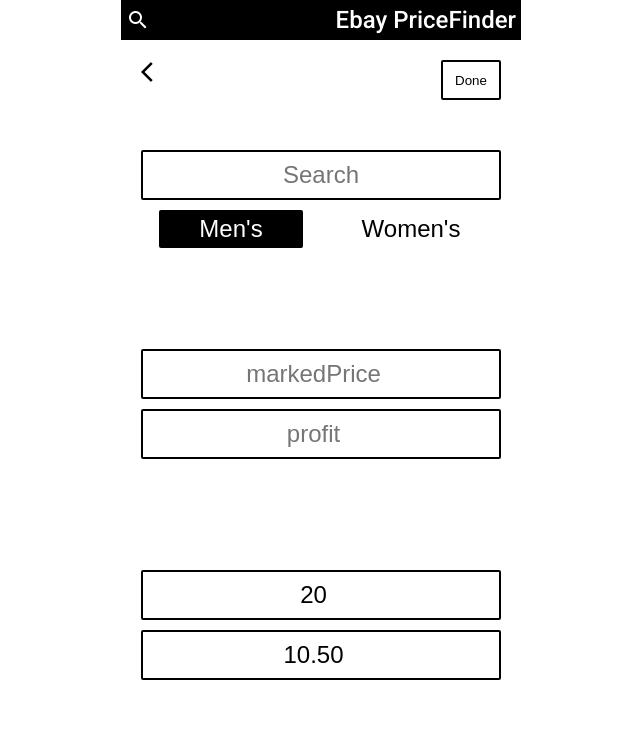
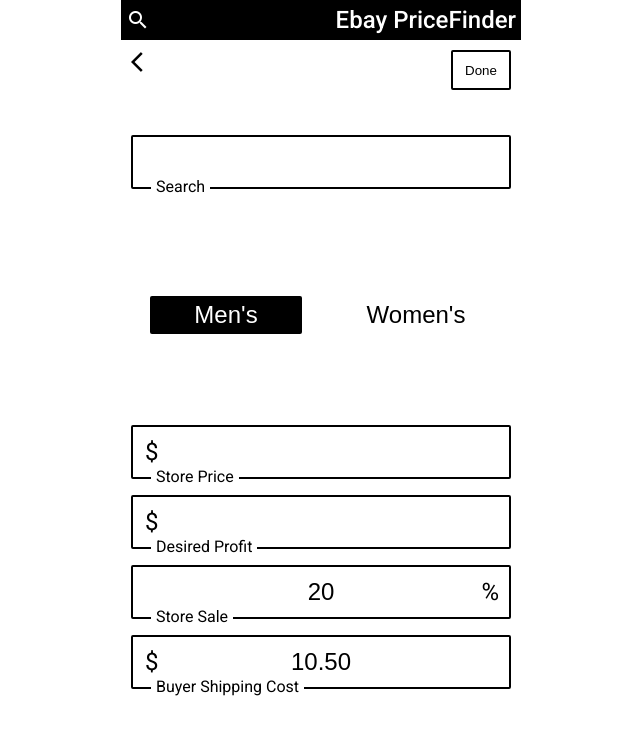
Before and after one commit to schapm16/EbayPrices-React, a React (Create React App) app in the folder client/: page /search in a window 1280 px wide. Shown: the top 734 px of the page, without its empty margins (319-959 px from the left). Built offline with nearby package versions, Linux system fonts and the light colour scheme; what request-promise-native would draw is missing.

Commit message:
Further styling of searchForm input field fields - Create Input component to accomodate this

```diff
--- a/client/src/components/index.js
+++ b/client/src/components/index.js
@@ -1,16 +1,18 @@
 import SearchBar from './searchBar';
 import TopBar from './topBar';
+import ListingsContainer from './listingsContainer';
 import Listing from './listing';
-import ListingsContainer from './listingsContainer';
 import SearchForm from './searchForm';
+import Input from './input';
 import ApiCategory from './apiCategory';
 
 
 export {
   SearchBar,
   TopBar,
+  ListingsContainer,
   Listing,
-  ListingsContainer,
   SearchForm,
+  Input,
   ApiCategory
 }
--- /dev/null
+++ b/client/src/components/input.css
@@ -0,0 +1,56 @@
+.input-field .input-box {
+  box-sizing: border-box;
+  width: 100%;
+  border: 2px solid #000;
+  border-radius: 2px;
+
+  font-size: x-large;
+  text-align: center;
+
+  display: flex;
+  align-items: center;
+
+}
+
+.input-field .input-box.justify-right {
+  justify-content: flex-end;
+}
+
+.input-field .input-box.justify-left {
+  justify-content: flex-start;
+}
+
+.input-field .input-box .symbol {
+  width: 10%;
+}
+
+.input-field .input-box input {
+  box-sizing: border-box;
+  font-size: inherit;
+  text-align: inherit;
+  height: 50px;
+  width: 80%;
+  background: #FFF;
+  border: none;
+}
+
+.input-field .input-box input:focus,
+.input-field .input-box input:focus {
+  outline: none;
+}
+
+.input-field .input-label {
+  position: relative;
+  left: 20px;
+  bottom: 10px;
+  padding: 0 5px;
+
+  background: #FFF;
+
+}
+
+input[type="number"]::-webkit-inner-spin-button,
+input[type="number"]::-webkit-outer-spin-button {
+  -webkit-appearance: none;
+  margin: 0;
+}
--- /dev/null
+++ b/client/src/components/input.js
@@ -0,0 +1,24 @@
+import React from 'react';
+
+import './input.css';
+
+
+const Input = ({ type, name, text, unit, value }) => {
+  let justify = '';
+
+  if (unit === '$') justify = 'justify-left'
+  else if (unit === '%') justify = 'justify-right'
+
+  return (
+    <div className = "input-field">
+      <label className={`input-box ${justify}`} for={name}>
+        {(unit === '$') ? <span className="symbol">$</span> : null}
+        <input type={type} id={name} name={name} value= {value}/>
+        {(unit === '%') ? <span className="symbol">%</span> : null}
+      </label>
+      <span className="input-label" for={name}>{text}</span>
+    </div>
+  );
+}
+
+export default Input;
--- a/client/src/components/searchForm.css
+++ b/client/src/components/searchForm.css
@@ -3,7 +3,7 @@
 
   box-sizing: border-box;
   width: 100%;
-  padding: 20px;
+  padding: 10px;
 
   display: flex;
   flex-direction: column;
@@ -43,29 +43,3 @@
   flex-direction: column;
   justify-content: space-around;
 }
-
-.searchInputFields input[type='text'],
-.searchInputFields input[type='number'] {
-  display: block;
-  box-sizing: border-box;
-  height: 50px;
-  width: 100%;
-
-  background: #FFF;
-  border: 2px solid #000;
-  border-radius: 2px;
-  padding: 5px;
-  margin-bottom: 10px;
-
-  font-size: x-large;
-  text-align: center;
-}
-
-.searchInputFields input:focus,
-.searchInputFields input:focus {
-  outline: none;
-}
-
-.searchInputFields input[name='keywords'] {
-  width: 100%;
-}
--- a/client/src/components/searchForm.js
+++ b/client/src/components/searchForm.js
@@ -1,7 +1,7 @@
 import React, { Component } from 'react';
 
 import { Link } from 'react-router-dom';
-import { ApiCategory } from './';
+import { Input, ApiCategory } from './';
 
 import './searchForm.css';
 
@@ -10,6 +10,7 @@
 
   state = {
     apiCategory: 'mens',
+    keywords: '',
     sale: '20',
     buyerShipping: '10.50'
   }
@@ -56,17 +57,17 @@
         </div>
 
         <form className="searchInputFields" onChange={this.onChange} onBlur={this.updateData}>
-          <div className="group1">
-            <input type="text" name="keywords" placeholder="Search" value={this.state.keywords}/>
+          <div className="input-group">
+            <Input type="text" name="keywords" text="Search" value={this.state.keywords}/>
+          </div>
+          <div className="input-group">
             <ApiCategory apiCategory={this.state.apiCategory} changeApiCategory={this.changeApiCategory}/>
           </div>
-          <div className="group2">
-            <input type="number" name="markedPrice" placeholder="markedPrice" value={this.state.markedPrice}/>
-            <input type="number" name="profit" placeholder="profit" value={this.state.profit}/>
-          </div>
-          <div className="group3">
-            <input type="number" name="sale" value={this.state.sale}/>
-            <input type="number" name="buyerShipping" value={this.state.buyerShipping}/>
+          <div className="input-group">
+            <Input type="number" name="markedPrice" text="Store Price" unit="$" value={this.state.markedPrice}/>
+            <Input type="number" name="profit" text="Desired Profit" unit="$" value={this.state.profit}/>
+            <Input type="number" name="sale" text="Store Sale" unit="%" value={this.state.sale}/>
+            <Input type="number" name="buyerShipping" text="Buyer Shipping Cost" unit="$" value={this.state.buyerShipping}/>
           </div>
         </form>
       </div>
```
